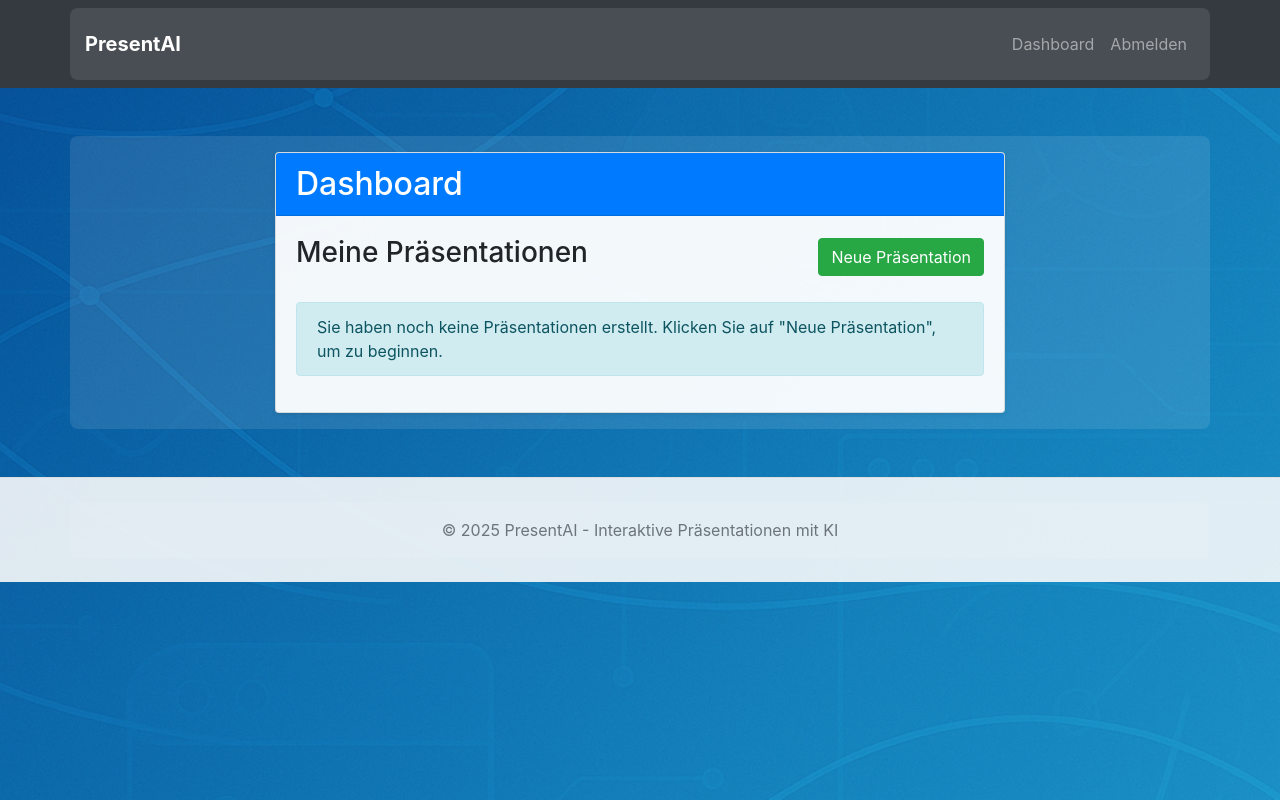
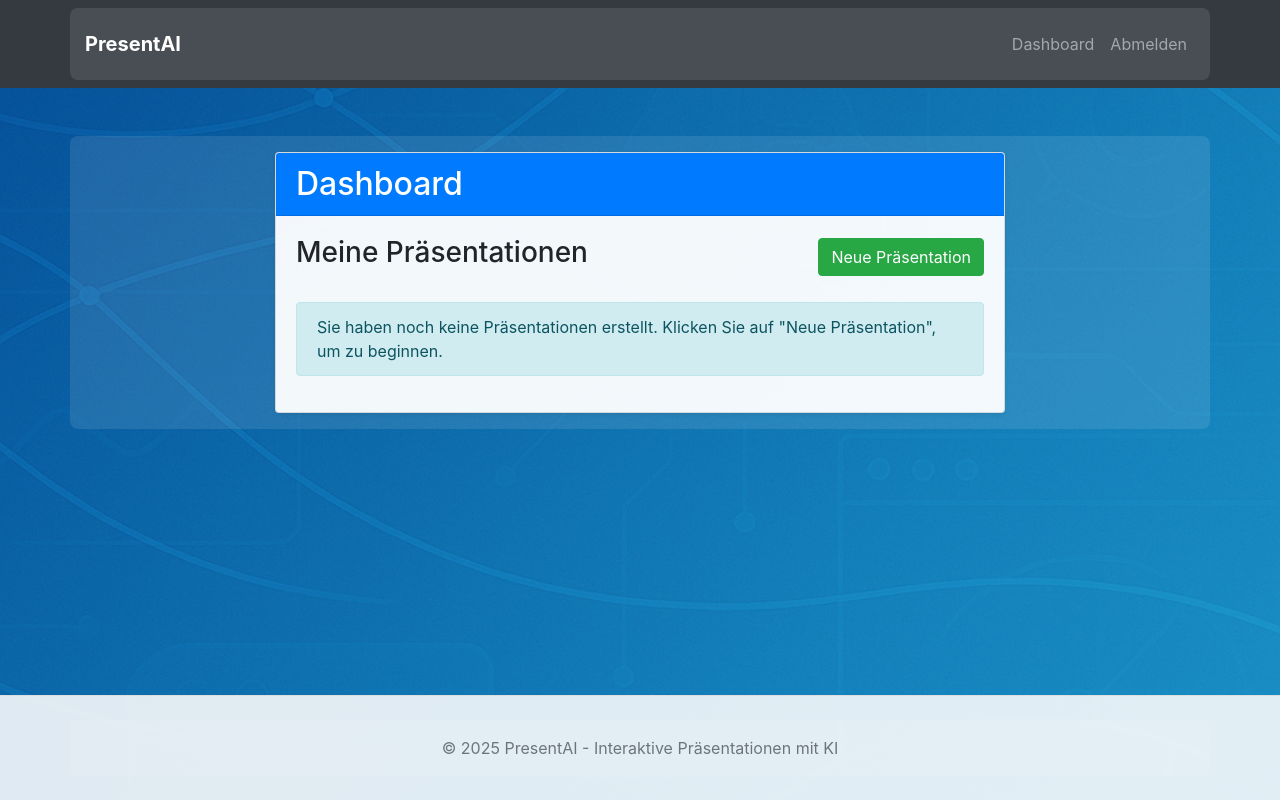
Before and after one commit to DG1001/ConfChat, a Flask app: page /dashboard in a window 1280 px wide. Run offline with Flask 3, Linux system fonts and the light colour scheme; the visitor is signed in with stand-in values (Sample User, id 1); data that the repository does not hold is empty; some libraries are stand-ins or nearby versions.

Commit message:
style: Footer am unteren Rand mit Flexbox fixieren

```diff
--- a/templates/base.html
+++ b/templates/base.html
@@ -10,11 +10,22 @@
 
     <!-- Custom CSS -->
     <style>
+        html, body {
+            height: 100%;
+            margin: 0;
+        }
+
         body {
             background-image: url('/static/back.png');
             background-size: cover;
             background-attachment: fixed;
             background-position: center;
+            display: flex;
+            flex-direction: column;
+        }
+
+        main {
+            flex: 1 0 auto;
         }
 
         .navbar-brand {
@@ -22,7 +33,7 @@
         }
 
         .footer {
-            margin-top: 3rem;
+            flex-shrink: 0;
             padding: 1.5rem 0;
             background-color: rgba(248, 249, 250, 0.9);
             border-top: 1px solid #ddd;
```
